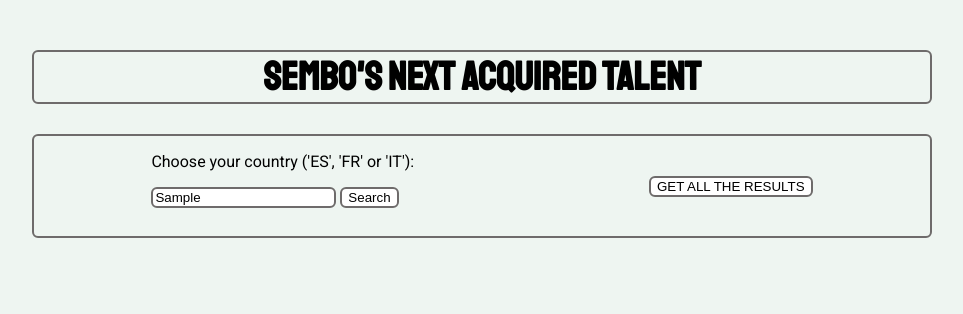
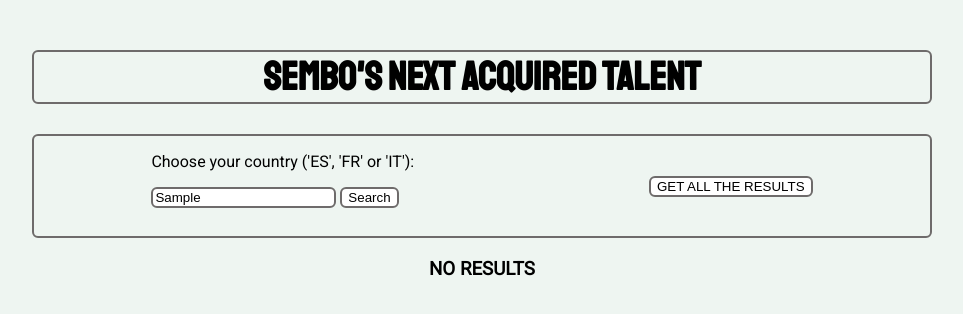
Before and after one commit to rodrigo-longo/Sembo, a plain HTML site: page index.html in a window 1280 px wide. Both pictures are taken after typing "Sample" into the empty fields and a click on the button "Search". Shown: the whole page, without its empty margins (158-1121 px from the left). Drawn offline with Linux system fonts and the light colour scheme.

Commit message:
Exercise finished

```diff
--- a/index.html
+++ b/index.html
@@ -20,7 +20,9 @@
         </div>
     </div>
     <div class="results">
-
+    </div>
+    <div class="nonResult displayNone">
+        <h3>NO RESULTS</h3>
     </div>
 
 </body>
--- a/main.js
+++ b/main.js
@@ -1,11 +1,23 @@
 const url = 'http://localhost:3000/'; //URL FOR FETCH
 
+
+function cleanSearch(){
+    const pSearch = document.querySelectorAll('.pSearch')
+    console.log(pSearch);
+
+    nonRes$$.classList.add('displayNone')
+    if(pSearch !== null){
+        for(let i = 0 ; i<pSearch.length; i++){
+        pSearch[i].remove();
+    }}
+}
 
 // QUERRY SELECTORS
 const form$$ = document.querySelector('#form')
 const button$$ = document.querySelector('#button')
 const input$$ = document.querySelector('#input')
 const result$$ = document.querySelector('.results')
+const nonRes$$ = document.querySelector('.nonResult')
 
 //Function to paint results on html
 function intoHTML(country , res ){
@@ -16,6 +28,7 @@ function intoHTML(country , res ){
     console.log(topScore)
 
     const pTop3$$ = document.createElement('p');
+    pTop3$$.classList.add('pSearch');
 
 
     pTop3$$.innerHTML = `
@@ -42,9 +55,11 @@ form$$.addEventListener('submit', (e) => {
     e.preventDefault();
     const inputUpper = input$$.value.toUpperCase();
 
+
     if(inputUpper.includes('ES') || inputUpper.includes('SP') ){
         var country$$ = 'Spain';
         var inputValue = 'ES';
+
     }else if(inputUpper.includes('FR')){
         var country$$ = 'France';
         var inputValue = 'FR';
@@ -52,14 +67,15 @@ form$$.addEventListener('submit', (e) => {
         var country$$ = 'Italy';
         var inputValue = 'IT';
     } else{
-        alert("We don't have hotel stats of that Country.")
+        cleanSearch()
+        nonRes$$.classList.remove('displayNone')
         return;
     }
     console.log(inputValue);
+
+    cleanSearch()
     fetch(url+inputValue).then(res => res.json()).then(res => {
-
         intoHTML(country$$ , res)
-
     })
 })
 
@@ -68,6 +84,7 @@ const countryID = ['ES','IT','FR'];
 const countryName = ['Spain (es)','Italy (it)','France (fr)']
 
 button$$.addEventListener('click', () => {
+    cleanSearch()
     for(let i = 0;i < countryID.length; i++){
         const idC = countryID[i];
         const nameC = countryName[i]
--- a/styles.css
+++ b/styles.css
@@ -60,3 +60,14 @@ h1{
     margin: 0 0 0 20px;
     padding-bottom: 30px;
 }
+.displayNone{
+    display: none;
+}
+.nonResult{
+    text-align: center;
+}
+.nonResult h3{
+    width: 200px;
+    text-align: center;
+    margin: auto;
+}
```
Also changed, not shown: 1 other file.
